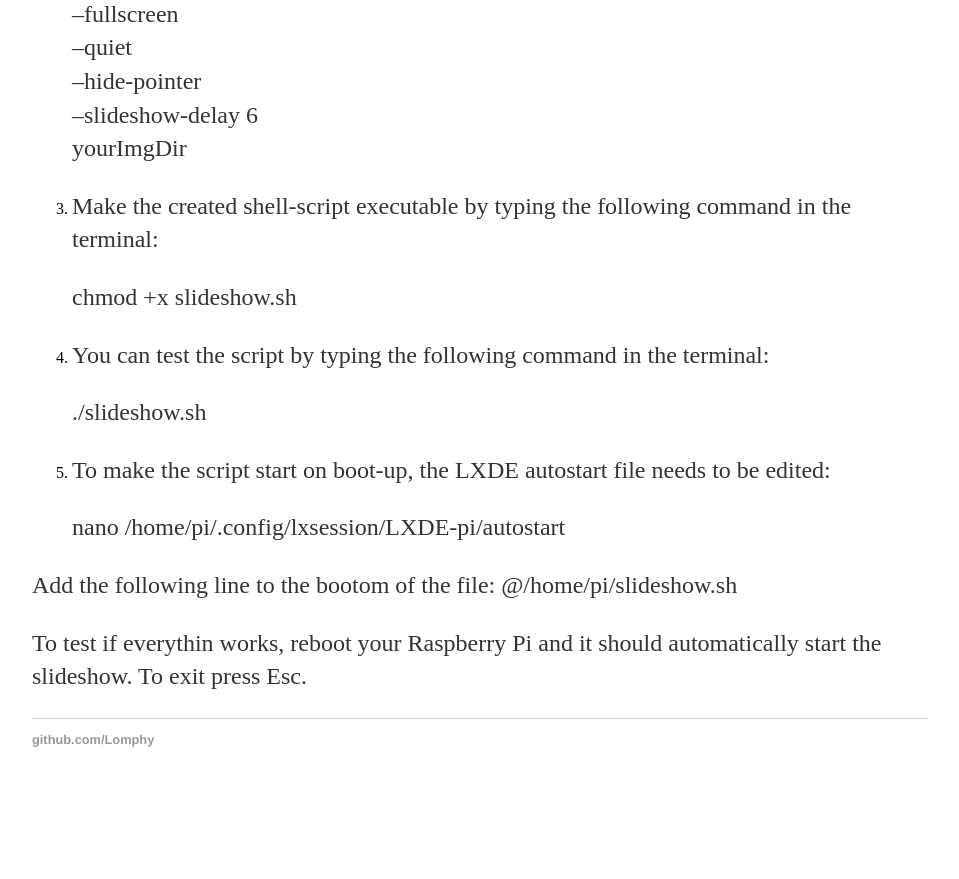
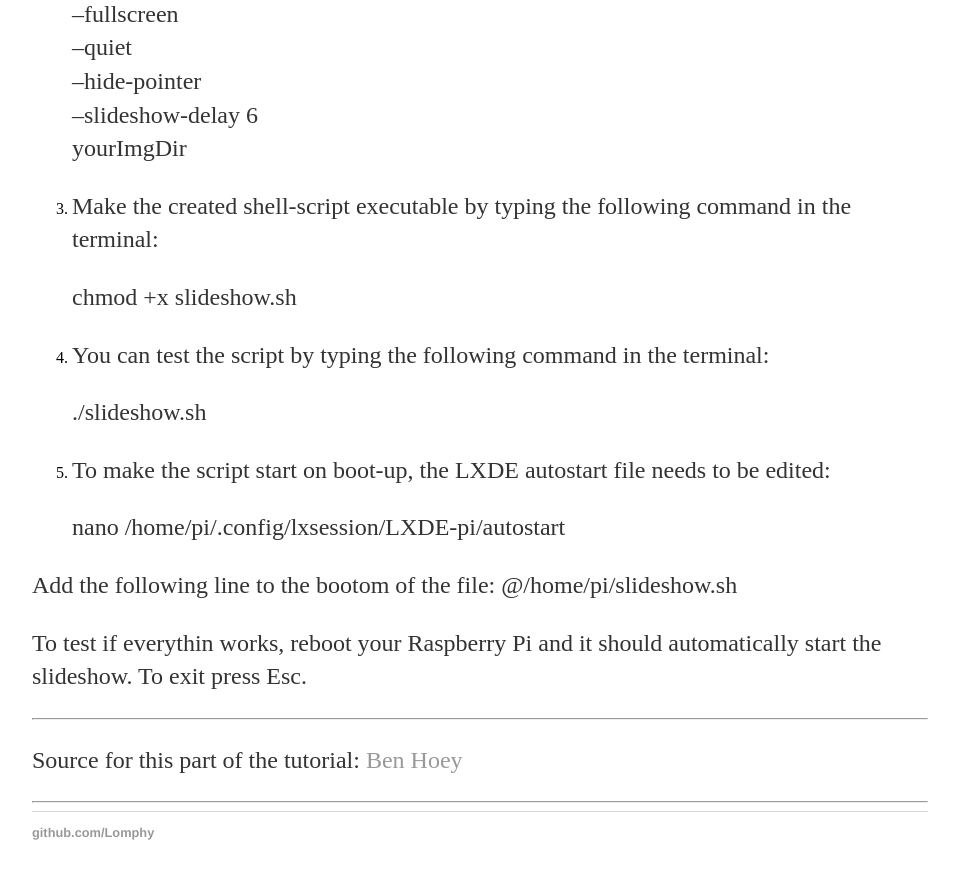
Before and after one commit to Lomphy/Lomphy.github.io, a Jekyll site: the page built from projects/RaspiSlideshowServer.md, in a window 1280 px wide and 900 px high, scrolled down 2738 px. Shown: the top 879 px of the window, without its empty margins (160-1119 px from the left). Built offline with Jekyll 4.4.1, drawn with Linux system fonts in a browser that asks for light colours; before the commit the page ends 3545 px from its top, so only the background shows below that.

Commit message:
feat: added start of file sharing part

```diff
--- a/projects/RaspiSlideshowServer.md
+++ b/projects/RaspiSlideshowServer.md
@@ -87,3 +87,8 @@ Add the following line to the bootom of the file:
 
 
 To test if everythin works, reboot your Raspberry Pi and it should automatically start the slideshow. To exit press Esc.
+
+---
+Source for this part of the tutorial: [Ben Hoey](https://bhoey.com/blog/photo-slideshows-using-raspberry-pi/)
+
+---
```
